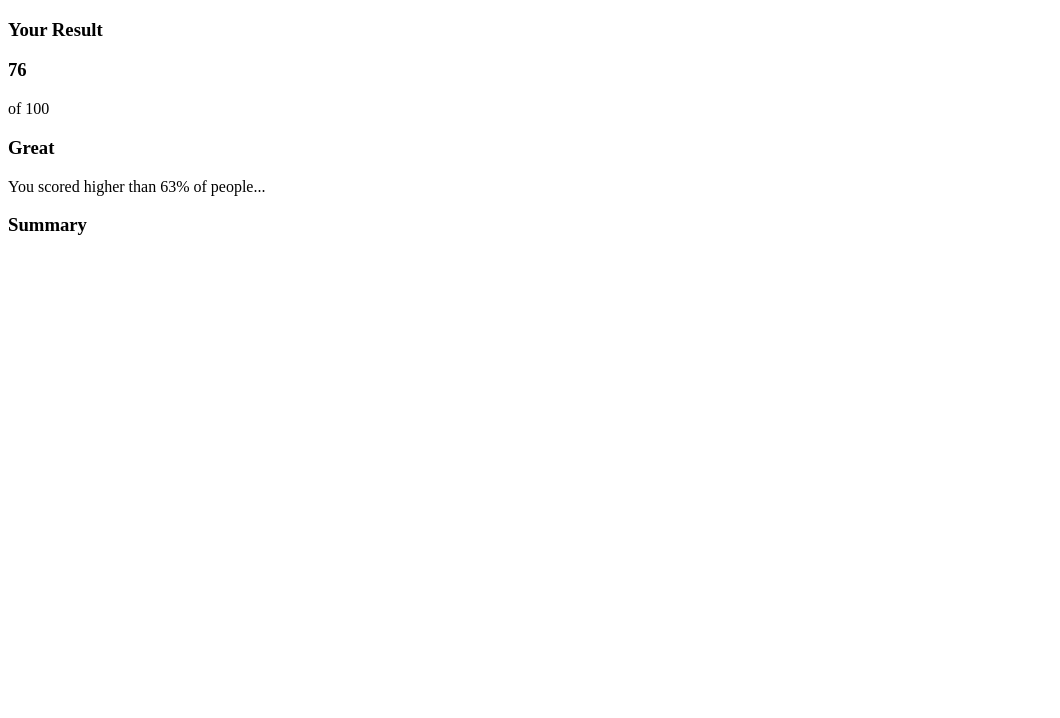
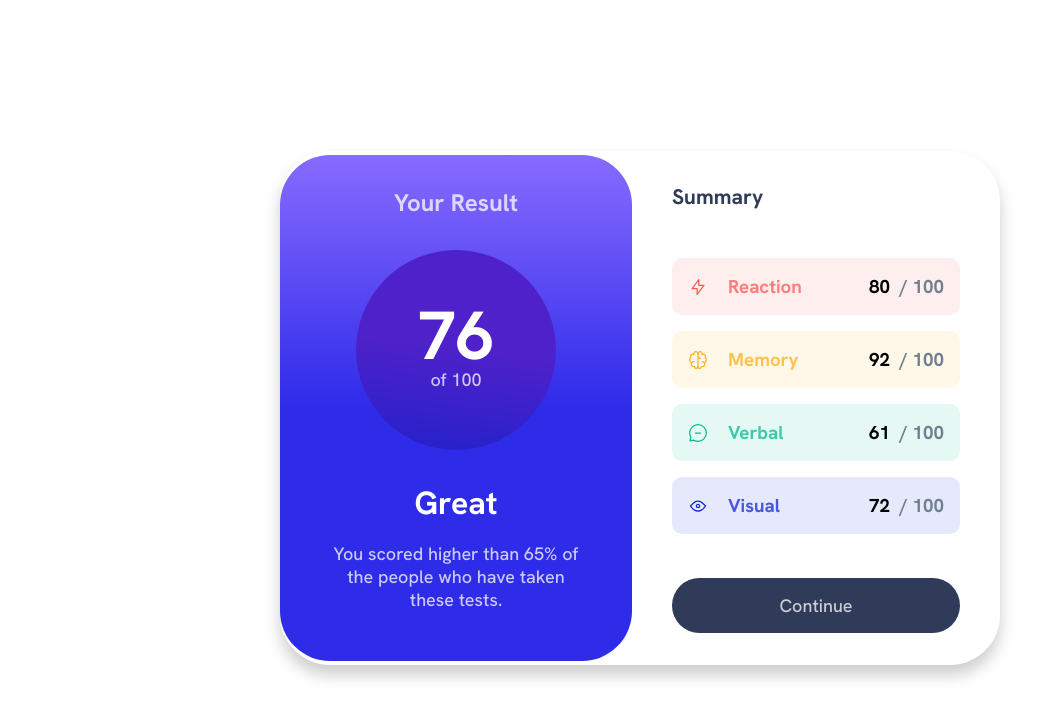
Before and after one commit to adamrichardturner/results-summary-component, a plain HTML site: page index.html in a window 1280 px wide. Shown: the whole page, without its empty margins (0-1060 px from the left). Drawn offline with Linux system fonts and the light colour scheme.

Commit message:
Most of challenge done

```diff
--- a/index.html
+++ b/index.html
@@ -5,7 +5,10 @@
   <meta name="viewport" content="width=device-width, initial-scale=1.0"> <!-- displays site properly based on user's device -->
 
   <link rel="icon" type="image/png" sizes="32x32" href="./assets/images/favicon-32x32.png">
-  <script src="./main.js" async></script>
+  <script src="./main.js" defer></script>
+  <link rel="preconnect" href="https://fonts.googleapis.com">
+  <link rel="preconnect" href="https://fonts.gstatic.com" crossorigin>
+  <link href="https://fonts.googleapis.com/css2?family=Hanken+Grotesk:wght@500;700;800&display=swap" rel="stylesheet">
   <link rel="stylesheet" href="./style.css">
   <title>Frontend Mentor | Results summary component</title>
 
@@ -13,20 +16,27 @@
 <body>
   <div class="summary">
     <div class="summary__result">
-      <h3>Your Result</h3>
+      <div class="summary__result-title">
+        <h3>Your Result</h3>
+      </div>
       <div class="summary__result-circle">
         <h3>76</h3>
         <p>of 100</p>
       </div>
-    </div>
-    <div class="summary__result-detail">
-      <h3>Great</h3>
-      <p>You scored higher than 63% of people...</p>
+      <div class="summary__result-detail">
+        <h3>Great</h3>
+        <p>You scored higher than 65% of<br/> the people who have taken<br/> these tests.</p>
+      </div>
     </div>
     <div class="summary__stats">
-      <h3>Summary</h3>
+      <div class="summary__stats-title">
+        <h3>Summary</h3>
+      </div>
       <div class="summary__stats__wrapper">
 
+      </div>
+      <div class="summary__stats-button">
+        Continue
       </div>
     </div>
   </div>
--- a/main.js
+++ b/main.js
@@ -1,21 +1,19 @@
-let summaryContainer = document.getElementsByClassName("summary__stats__wrapper")
-const p = document.createElement("p");
-let features = ''
-fetch('http://127.0.0.1:5500/data.json')
+const summaryContainer = document.querySelector(".summary__stats__wrapper")
+fetch('/data.json')
     .then(response => response.json())
     .then(data => {
-        data.forEach((feature) => {
-            features += `
+        const dataMap = data.map((feature) => {
+            return `
                 <div class="summary__stats__wrapper__${feature.category.toLowerCase()}">
                     <div class="summary__stats__wrapper__${feature.category.toLowerCase()}-title">
                         <img src="${feature.icon}" />
                         <h3>${feature.category}</h3>
                     </div>
                     <div class="summary__stats__wrapper__${feature.category.toLowerCase()}-detail">
-                    <h3>${feature.category.score}<span> / 100</span></h3>
+                        <h3>${feature.score}<span> / 100</span></h3>
                     </div>
                 </div>
             `
+        }).join("")
+        summaryContainer.innerHTML = dataMap
     })
-    })
-summaryContainer.innerHTML += features
--- a/style.scss
+++ b/style.scss
@@ -0,0 +1,215 @@
+// PRIMARY
+$light-red: hsla(0, 100%, 67%, .10);
+$orangey-yellow: hsla(39, 100%, 56%, .10);
+$green-teal: hsla(166, 100%, 37%, .10);
+$cobalt-blue: hsla(234, 85%, 45%, .10);
+
+// GRADIENT - CIRCLE
+$violent-blue: hsla(256, 72%, 46%, 1);
+$persian-blue: hsla(241, 72%, 46%, 0);
+
+// NEUTRAL
+$white: hsla(0, 0%, 100%, 0.75);
+$pale-blue: hsl(221, 100%, 96%);
+$light-lavender: hsl(241, 100%, 89%);
+$dark-grey-blue: hsl(224, 30%, 27%);
+
+// BREAKPOINTS
+$desktop: 1440px;
+$mobile: 767px;
+$card-width-desktop: 18rem;
+$card-width-mobile: 60vw;
+// RESETS
+html {
+    box-sizing: border-box;
+    margin: 0;
+    padding: 0;
+}
+
+h3 {
+    margin: 0;
+}
+
+// MIXINS
+@mixin flex-row {
+    margin: 1rem 0;
+    display: flex;
+    align-items: center;
+    justify-content: space-between;
+    flex-direction: row;
+    border-radius: 10px;
+}
+
+@mixin flex-row-title {
+    display: flex;
+    align-items: center;
+    flex-direction: row;
+}
+
+// BODY
+body {
+    display: flex;
+    align-items: center;
+    justify-content: center;
+    height: 100vh;
+}
+
+// ICONS
+img {
+    margin-right: 20px;
+}
+
+// SUMMARY RESULT COMPONENT
+.summary {
+    font-size: 18px;
+    font-family: 'Hanken Grotesk', sans-serif;
+    display: flex;
+    align-items: center;
+    box-shadow: 0 10px 16px 0 rgba(0, 0, 0, 0.2);
+    border-radius: 50px;
+    @media only screen and (max-width: $mobile) {
+        flex-direction: column;
+        border-radius: 0;
+        width: $card-width-mobile;
+    }
+    &__result {
+        width: $card-width-desktop;
+        padding: 2rem;
+        display: flex;
+        align-items: center;
+        justify-content: center;
+        flex-direction: column;
+        text-align: center;
+        background: rgb(46,43,233);
+        background: linear-gradient(0deg, rgba(46,43,233,1) 50%, rgba(120,87,255,0.8814119397759104) 100%);
+        color: $white;
+        border-radius: 50px;
+        @media only screen and (max-width: $mobile) {
+            border-radius: 0 0 50px 50px;
+        }
+        &-title {
+            margin-bottom: 2rem;
+            h3 {
+                font-size: 1.5rem;
+            }
+        }
+        &-circle {
+            display: flex;
+            align-items: center;
+            justify-content: center;
+            flex-direction: column;
+            background: rgb(78,33,202);
+            background: linear-gradient(187deg, rgba(78,33,202,1) 50%, rgba(36,33,202,1) 100%);
+            border-radius: 50%;
+            width: 200px;
+            height: 200px;
+            h3 {
+                font-size: 4.25rem;
+                margin: 0;
+                color: white;
+            }
+            p {
+                margin-top: -12px;
+            }
+        }
+        &-detail {
+            margin-top: 2rem;
+            h3 {
+                font-size: 2rem;
+                color: white;
+            }
+        }
+    }
+    &__stats {
+        width: $card-width-desktop;
+        padding: 2rem 2.5rem;
+        @media only screen and (max-width: $mobile) {
+            width: $card-width-mobile;
+        }
+        &-title {
+            margin-bottom: 3rem;
+            h3 {
+                color: $dark-grey-blue;
+            }
+        }
+        &-button {
+            background: $dark-grey-blue;
+            border-radius: 50px;
+            padding: 1rem;
+            color: $white;
+            text-align: center;
+            margin-top: 2.75rem;
+        }
+        &__wrapper {
+            font-size: 1rem;
+            &__reaction {
+                padding: 1rem;
+                @include flex-row;
+                background: $light-red;
+                &-title {
+                    @include flex-row-title;
+                    h3 {
+                        color: hsla(0, 100%, 67%, .75);
+                    }
+                }
+                &-detail {
+                    span {
+                        color: slategray;
+                        margin-left: 5px;
+                    }
+                }
+            }
+            &__memory {
+                padding: 1rem;
+                @include flex-row;
+                background: $orangey-yellow;
+                &-title {
+                    @include flex-row-title;
+                    h3 {
+                        color: hsla(39, 100%, 56%, .75);
+                    }
+                }
+                &-detail {
+                    span {
+                        color: slategray;
+                        margin-left: 5px;
+                    }
+                }
+            }
+            &__verbal {
+                padding: 1rem;
+                @include flex-row;
+                background: $green-teal;
+                &-title {
+                    @include flex-row-title;
+                    h3 {
+                        color: hsla(166, 100%, 37%, .75);
+                    }
+                }
+                &-detail {
+                    span {
+                        color: slategray;
+                        margin-left: 5px;
+                    }
+                }
+            }
+            &__visual {
+                padding: 1rem;
+                @include flex-row;
+                background: $cobalt-blue;
+                &-title {
+                    @include flex-row-title;
+                    h3 {
+                        color: hsla(234, 85%, 45%, .75);
+                    }
+                }
+                &-detail {
+                    span {
+                        color: slategray;
+                        margin-left: 5px;
+                    }
+                }
+            }
+        }
+    }
+}
```
Also changed, not shown: style.css, 2 other files. Lines whose indentation alone changed are shown as unchanged.
